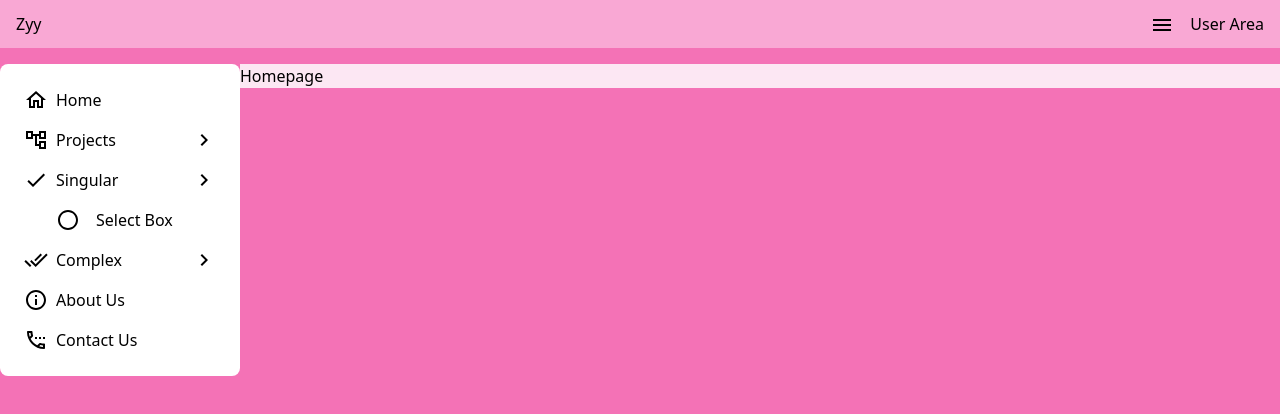
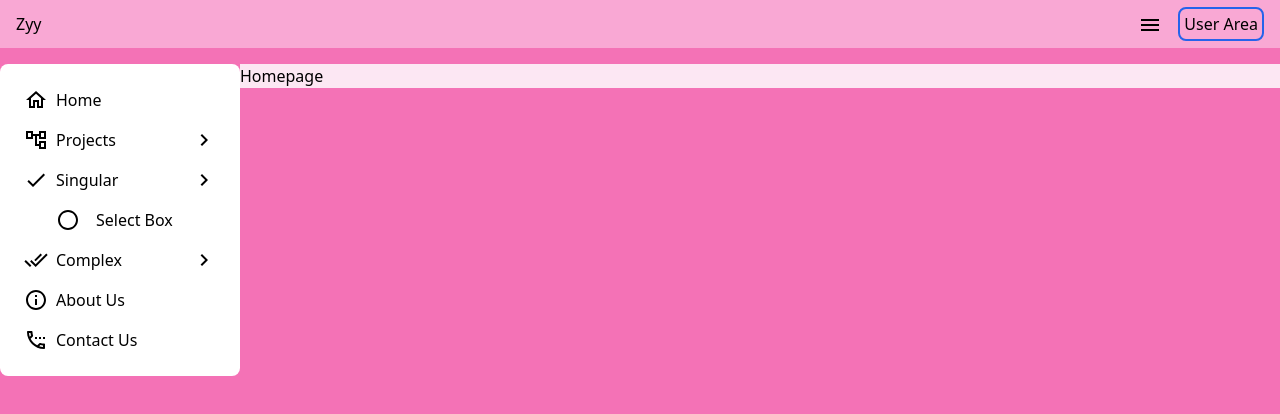
Before and after one commit to tranvy57/ZysDashboard, a Next.js app: page / in a window 1280 px wide. Shown: the top 414 px of the page. Built offline with nearby package versions, Linux system fonts and the light colour scheme.

Commit message:
add UserAreaSelectBox

```diff
--- a/src/app/layout.tsx
+++ b/src/app/layout.tsx
@@ -1,4 +1,4 @@
-import MainLayout from '@/components/MainLayout'
+import MainLayout from '@/components/layout/MainLayout'
 import './globals.css'
 import type { Metadata } from 'next'
 import { Inter } from 'next/font/google'
@@ -11,7 +11,7 @@
 
 export default function RootLayout({ children }: { children: React.ReactNode }) {
 	return (
-		<html lang="en">
+		<html lang="en" suppressHydrationWarning={true}>
 			<body>
 				<MenuContextProvider>
 					<MainLayout>{children}</MainLayout>
--- a/src/components/MainHeader.tsx
+++ /dev/null
@@ -1,21 +0,0 @@
-'use client'
-import React, { useContext } from 'react'
-import MenuIcon from '@mui/icons-material/Menu'
-import { MenuContext } from '../../context/MenuContext'
-
-const MainHeader = () => {
-	const { toggle }: any = useContext(MenuContext)
-	return (
-		<div className="bg-pink-300 flex justify-between items-center px-4 h-12 mb-4">
-			<div>Zyy</div>
-			<div className="flex items-center justify-center gap-4">
-				<div>
-					<MenuIcon className="cursor-pointer lg:hidden" onClick={toggle} />
-				</div>
-				<div>User Area</div>
-			</div>
-		</div>
-	)
-}
-
-export default MainHeader
--- a/src/components/MainLayout.tsx
+++ /dev/null
@@ -1,70 +0,0 @@
-'use client'
-import React, { useContext } from 'react'
-import MainHeader from './MainHeader'
-import Link from 'next/link'
-import HomeOutlinedIcon from '@mui/icons-material/HomeOutlined'
-import AccountTreeOutlinedIcon from '@mui/icons-material/AccountTreeOutlined'
-import KeyboardArrowRightIcon from '@mui/icons-material/KeyboardArrowRight'
-import CheckOutlinedIcon from '@mui/icons-material/CheckOutlined'
-import DoneAllOutlinedIcon from '@mui/icons-material/DoneAllOutlined'
-import InfoOutlinedIcon from '@mui/icons-material/InfoOutlined'
-import SettingsPhoneOutlinedIcon from '@mui/icons-material/SettingsPhoneOutlined'
-import { MenuContext } from '../../context/MenuContext'
-import RadioButtonUncheckedSharpIcon from '@mui/icons-material/RadioButtonUncheckedSharp'
-
-const MainLayout = ({ children }: any) => {
-	const { open }: any = useContext(MenuContext)
-	return (
-		<div className="bg-pink-400 w-screen min-h-screen">
-			<MainHeader />
-			<div className="flex justify-start items-start">
-				{/* <aside className="bg-white rounded-lg w-60 p-4"> */}
-				<aside
-					className={`bg-white rounded-lg  overflow-hidden transition-all duration-200
-					${open ? 'w-60 p-4	' : 'w-0'} lg:w-60 lg:p-4`}
-				>
-					<ul>
-						<li className="flex justify-start items-center hover:bg-pink-200 hover:text-pink-950 rounded-xl p-2">
-							<HomeOutlinedIcon className="mr-2" />
-							<Link href="/">Home</Link>
-						</li>
-						<li className="flex justify-start items-center hover:bg-pink-200 hover:text-pink-950 rounded-xl p-2">
-							<AccountTreeOutlinedIcon className="mr-2" />
-							<h3 className="flex-1">Projects</h3>
-							<KeyboardArrowRightIcon />
-						</li>
-						<li className="flex flex-col justify-start items-start hover:bg-pink-200 hover:text-pink-950 rounded-xl p-2">
-							<div className="flex justify-center items-center w-full">
-								<CheckOutlinedIcon className="mr-2" />
-								<h3 className="flex-1">Singular</h3>
-								<KeyboardArrowRightIcon />
-							</div>
-							<ul className="ml-8 mt-4">
-								<li className="flex justify-center items-center gap-4">
-									<RadioButtonUncheckedSharpIcon />
-									<Link href="/singular/selectbox">Select Box</Link>
-								</li>
-							</ul>
-						</li>
-						<li className="flex justify-start items-center hover:bg-pink-200 hover:text-pink-950 rounded-xl p-2">
-							<DoneAllOutlinedIcon className="mr-2" />
-							<h3 className="flex-1">Complex</h3>
-							<KeyboardArrowRightIcon />
-						</li>
-						<li className="flex justify-start items-center hover:bg-orange-200 hover:text-pink-950 rounded-xl p-2">
-							<InfoOutlinedIcon className="mr-2" />
-							<Link href="/about-us">About Us</Link>
-						</li>
-						<li className="flex justify-start items-center hover:bg-green-200 hover:text-pink-950 rounded-xl p-2">
-							<SettingsPhoneOutlinedIcon className="mr-2" />
-							<Link href="/contact-us">Contact Us</Link>
-						</li>
-					</ul>
-				</aside>
-				<main className="flex-1">{children}</main>
-			</div>
-		</div>
-	)
-}
-
-export default MainLayout
```
Also changed, not shown: tsconfig.json (indentation only).
